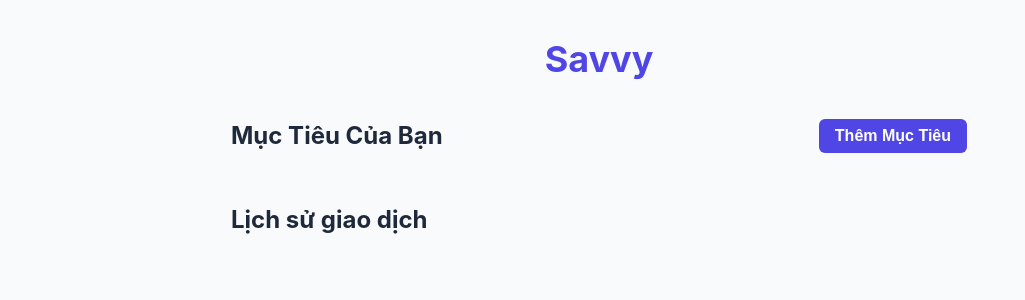
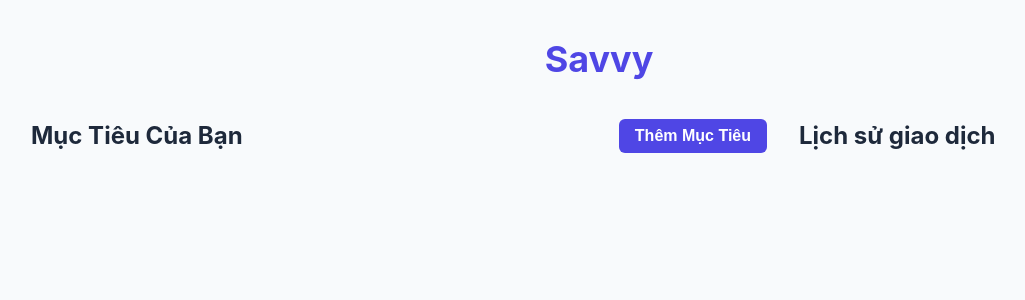
Before and after one commit to trungthanh01/Saving-to-Krypto, a React (Vite) app in the folder savvy-app/: page / in a window 1280 px wide. Shown: the top 300 px of the page, without its empty margins (41-1066 px from the left). Built offline with nearby package versions, Linux system fonts and the light colour scheme.

Commit message:
thêm tính năng thông báo, update responsive

```diff
--- a/savvy-app/src/App.css
+++ b/savvy-app/src/App.css
@@ -1,7 +1,7 @@
 .app-container {
-    max-width: 800px;
+  max-width: 1200px; /* Tăng max-width để tận dụng màn hình lớn */
   margin: 0 auto;
-    padding: var(--spacing-8);
+  padding: var(--spacing-4); /* Giảm padding cho màn hình nhỏ */
 }
 
 .app-header {
@@ -14,6 +14,28 @@
   color: var(--color-primary);
 }
 
+.goalMessage {
+  background-color: hsla(140, 60%, 85%, 0.7);
+  color: var(--color-success-dark);
+  padding: var(--spacing-2) var(--spacing-4);
+  border-radius: var(--border-radius-md);
+  margin-top: var(--spacing-2);
+  font-weight: 500;
+  text-align: center;
+}
+
+main {
+  display: flex;
+  flex-direction: column; /* MOBILE-FIRST: Mặc định xếp chồng */
+  gap: var(--spacing-8);
+}
+
+.goals-section {
+  flex: 2; /* Chiếm 2/3 không gian khi ở layout row */
+  min-width: 0; /* Cần thiết cho flexbox để co giãn đúng */
+}
+
+
 .goals-section h2 {
   font-size: 1.5rem; /* 24px */
   margin-bottom: var(--spacing-4);
@@ -23,12 +45,15 @@
 .goals-list {
   display: grid;
   gap: var(--spacing-4);
+  /* MOBILE-FIRST: Mặc định 1 cột */
+  grid-template-columns: 1fr;
 }
 
-  /* ... (giữ lại các style cũ của .app-container, .app-header, etc.) ... */
 
 .history-section {
-    margin-top: var(--spacing-8); /* Tạo khoảng cách với phần Goals */
+  /* margin-top đã được thay bằng gap trong main */
+  flex: 1; /* Chiếm 1/3 không gian */
+  min-width: 0;
 }
 
 .history-section h2 {
@@ -44,7 +69,6 @@
   gap: var(--spacing-2); /* Khoảng cách giữa các item nhỏ hơn */
 }
 
-  /* ... (giữ lại các style cũ) ... */
 
 .section-header {
   display: flex;
@@ -57,3 +81,24 @@
 .section-header h2 {
   margin-bottom: 0;
 }
+
+/* =============================================== */
+/*              MEDIA QUERIES (TABLET+)            */
+/* =============================================== */
+
+@media (min-width: 768px) {
+  .app-container {
+    padding: var(--spacing-8); /* Trả lại padding lớn hơn */
+  }
+
+  main {
+    flex-direction: row; /* Chuyển sang layout hàng ngang */
+  }
+
+  .goals-list {
+    /* Layout lưới tự động co giãn */
+    /* - auto-fill: Tự động lấp đầy không gian với số cột có thể
+       - minmax(300px, 1fr): Mỗi cột rộng tối thiểu 300px và tối đa là 1 phần bằng nhau */
+    grid-template-columns: repeat(auto-fill, minmax(300px, 1fr));
+  }
+}
--- a/savvy-app/src/App.jsx
+++ b/savvy-app/src/App.jsx
@@ -10,19 +10,38 @@ import { AddGoalForm } from './components/AddGoalForm.jsx';
   export function App() {
     const [savings, setSavings] = useState(() => {
       const savedSavings = localStorage.getItem('savvy-savings');
-      // Nếu có dữ liệu trong Local Storage thì dùng, nếu không thì bắt đầu với mảng rỗng
       return savedSavings ? JSON.parse(savedSavings) : [];
     });
+
     const [goals, setGoals] = useState(() => {
       const savedGoals = localStorage.getItem('savvy-goals');
-      // Tương tự, ưu tiên Local Storage, nếu không thì bắt đầu với mảng rỗng
       return savedGoals ? JSON.parse(savedGoals) : [];
     });
+
     const [isAddSavingModalOpen, setIsAddSavingModalOpen] = useState(false)
     const [isAddGoalModalOpen, setIsAddGoalModalOpen] = useState(false)
     const [currentTargetGoalId, setCurrentTargetGoalId] = useState(null)
+    const [goalMessage, setGoalMessage] = useState('')
 
-    //Local storage
+    useEffect(() => {
+      // Nếu không có message, không làm gì cả.
+      if (!goalMessage) {
+        return;
+      }
+
+      // Đặt một bộ đếm thời gian. Sau 3 giây, nó sẽ xóa message.
+      const timerId = setTimeout(() => {
+        setGoalMessage('');
+      }, 3000);
+
+      // Đây là hàm cleanup. React sẽ chạy nó trước khi chạy lại effect
+      // hoặc khi component bị gỡ bỏ.
+      // Điều này đảm bảo chúng ta không bị rò rỉ bộ nhớ từ các bộ đếm thời gian cũ.
+      return () => {
+        clearTimeout(timerId);
+      };
+    }, [goalMessage]); // Effect này sẽ chạy lại mỗi khi goalMessage thay đổi.
+
     useEffect(() => {
       localStorage.setItem('savvy-savings', JSON.stringify(savings));
       localStorage.setItem('savvy-goals', JSON.stringify(goals));
@@ -48,8 +67,9 @@ import { AddGoalForm } from './components/AddGoalForm.jsx';
         date: new Date().toISOString().split('T')[0],//ngày
         goalId: currentTargetGoalId
       }
-      //cập nhật state đặt các khoản tiết kiệm lên đầu danh sách
       setSavings([newCompleteSaving,...savings])
+      setGoalMessage('Tốt lắm! Góp gió thành bão.')
+
     }
     const totalSavings = savings.reduce((sum, currentsaving)=>{
       return sum + currentsaving.amount
@@ -92,6 +112,7 @@ import { AddGoalForm } from './components/AddGoalForm.jsx';
       <div className='app-container'>
         <header className='app-header'>
           <h1>Savvy</h1>
+          {goalMessage && <h3 className='goalMessage'>{goalMessage}</h3>}
         </header>
         <main>
           <section className='goals-section'>
```
Lines whose indentation alone changed are shown as unchanged.
